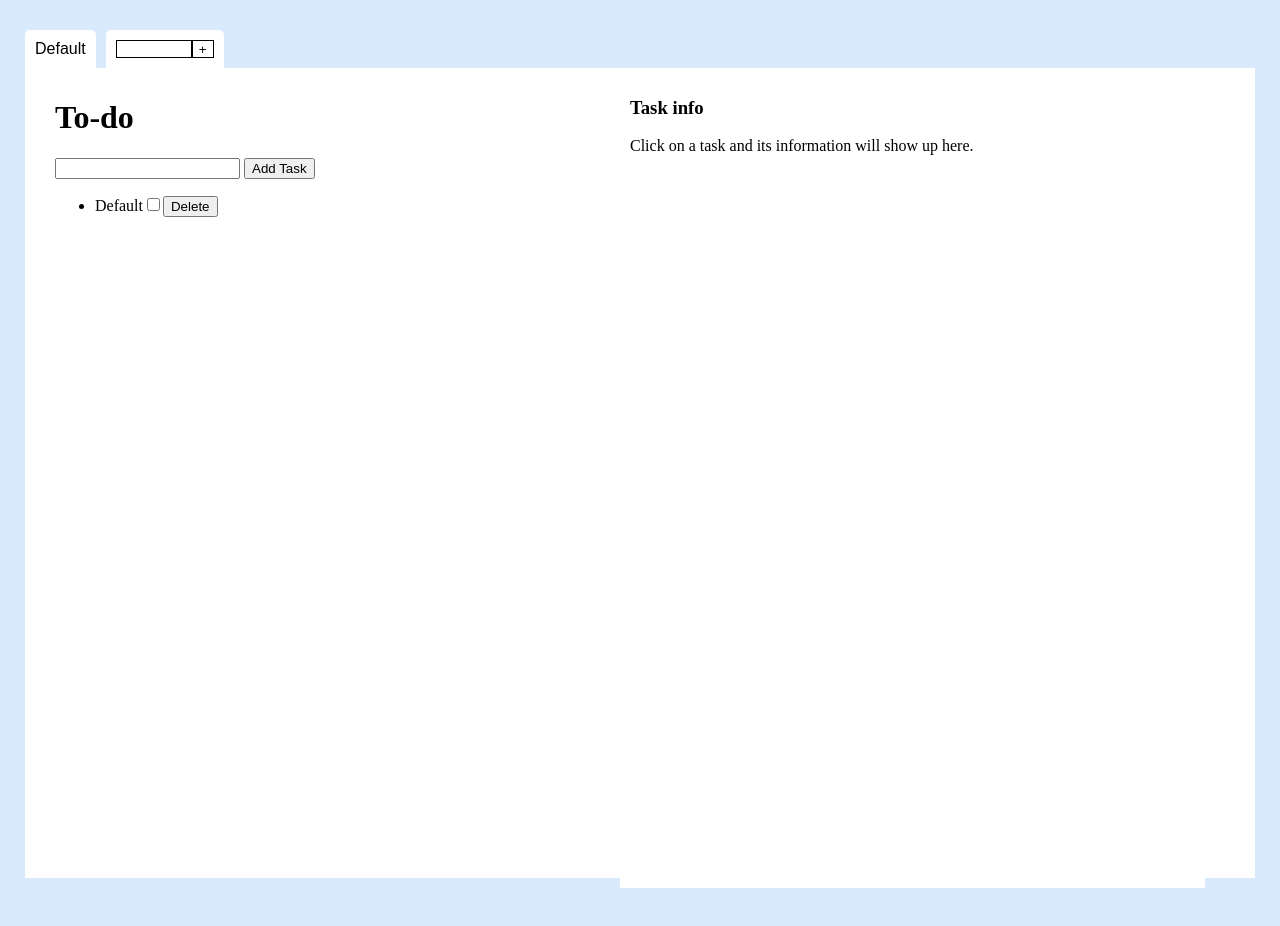
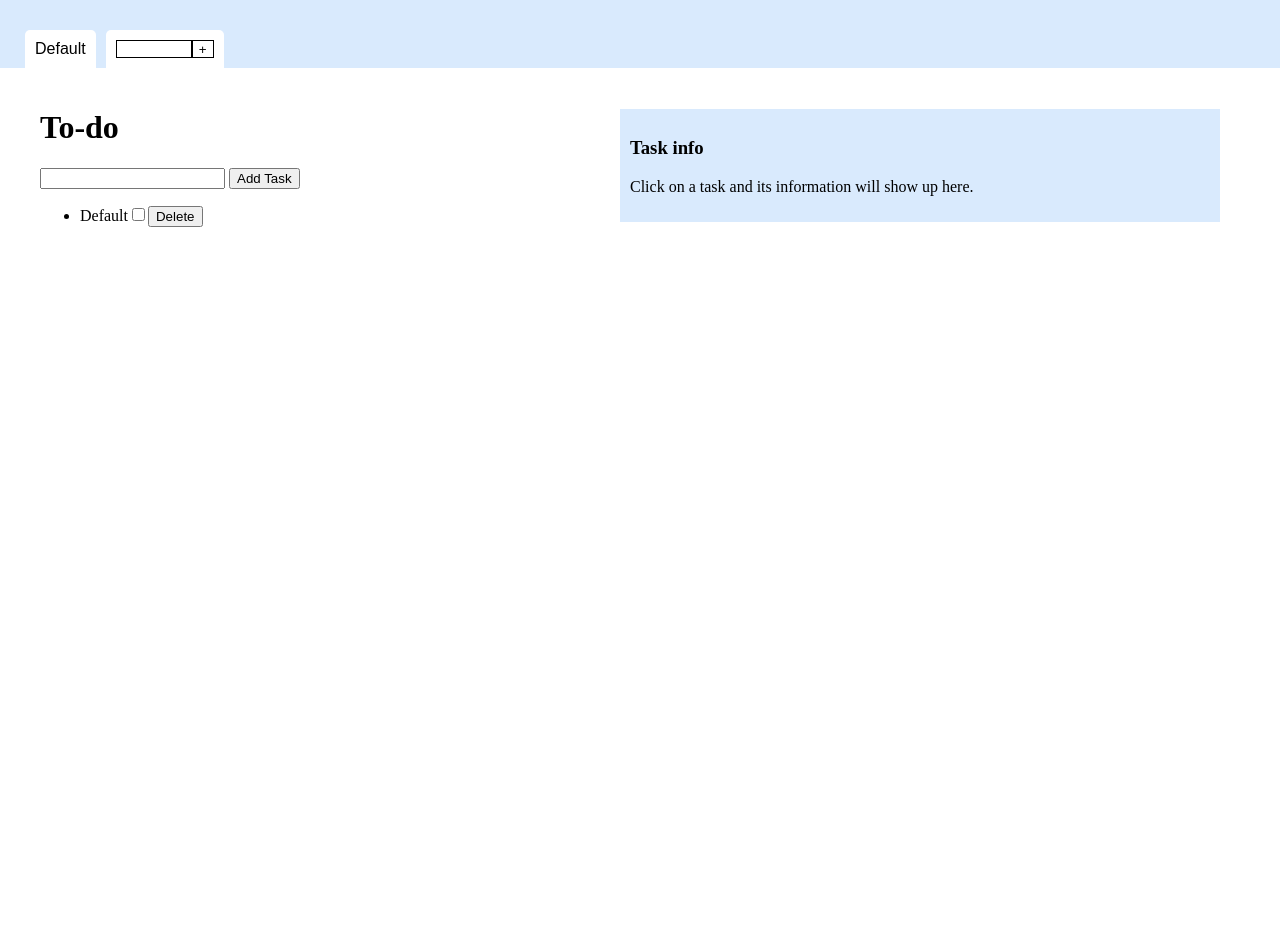
Before and after one commit to emmabry/checkmate-todo, a website built with webpack: page src/template.html in a window 1280 px wide. After the commit the page ends 800 px from the top, so only its background shows below. Built offline with nearby package versions, Linux system fonts and the light colour scheme.

Commit message:
Add css changes

```diff
--- a/src/styles.css
+++ b/src/styles.css
@@ -1,5 +1,5 @@
 body {
-    background-color: #D9EAFD;
+    background-color: white;
     margin: 0;
 }
 
@@ -10,12 +10,7 @@ body {
     padding-top: 10px;
     padding-left: 30px;
     padding-right: 50px;
-
-    margin-top: 0;
-    margin-left: 25px;
-    margin-right: 25px;
-    background-color: white;
-    height: 100vh;
+    margin: 10px;
 }
 
 .taskDiv div {
@@ -24,7 +19,7 @@ body {
 }
 
 .taskInfo {
-    background-color: white;
+    background-color: #D9EAFD;
     height: 300px;
     width: 300px;
     padding: 10px;
```
